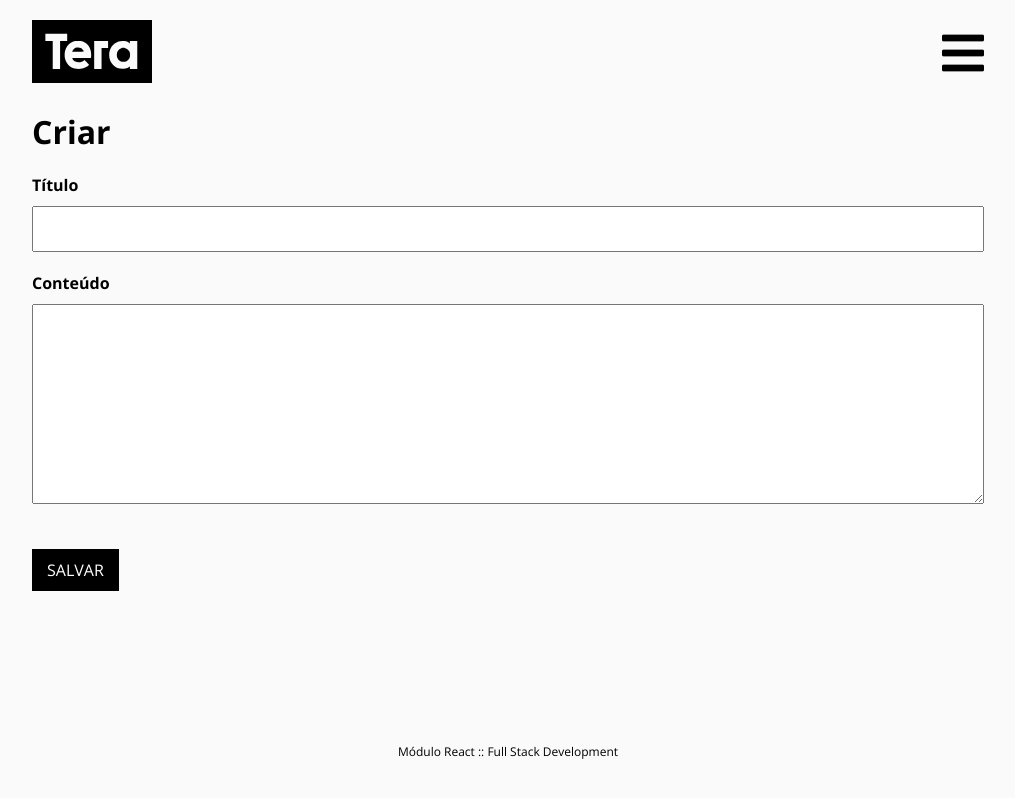
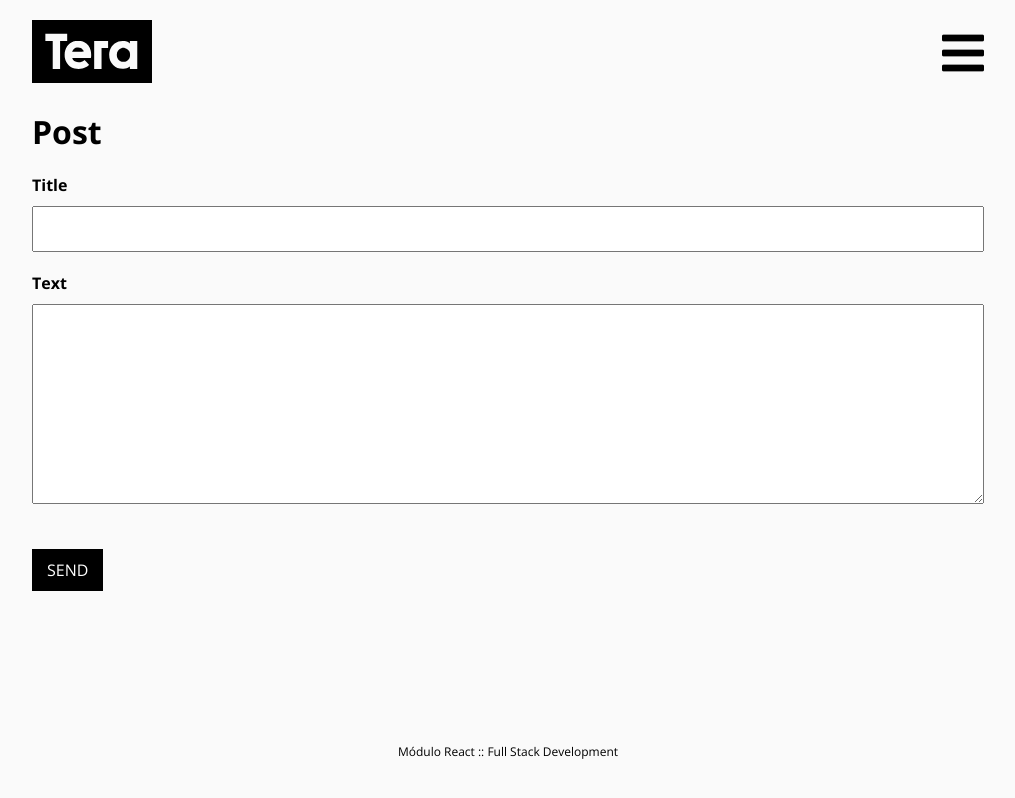
Before and after one commit to gkalvarog/react-tera-project, a React (Create React App) app: page /users/1/post in a window 1280 px wide. Shown: the whole page, without its empty margins (132-1147 px from the left). Built offline with nearby package versions, Linux system fonts and the light colour scheme.

Commit message:
add state, using now context - global, cleaning the hard coded parts

```diff
--- a/src/App.js
+++ b/src/App.js
@@ -1,6 +1,6 @@
 /* eslint-disable no-unused-vars */
 
-import React from "react";
+import React, { useState } from "react";
 import { Routes, Route, Link, BrowserRouter } from "react-router-dom";
 
 import Home from "./components/pages/Home";
@@ -8,12 +8,17 @@ import Users from "./components/pages/Users";
 import UserBlog from "./components/pages/UserBlog";
 import UserPostForm from "./components/pages/UserPostForm";
 
+import { CurUserContext } from "./components/contexts/CurUserContext";
+
 import "./styles/normalize.css";
 import "./styles/fontawesome.min.css";
 import "./styles/main.css";
 
 function App() {
+  const [curUser, setCurUser] = useState("");
+
   return (
+    <CurUserContext.Provider value={{ curUser, setCurUser }}>
       <BrowserRouter>
         <Routes>
           <Route path="/" element={<Home />} />
@@ -22,6 +27,7 @@ function App() {
           <Route path="/users/:userId/post" element={<UserPostForm />} />
         </Routes>
       </BrowserRouter>
+    </CurUserContext.Provider>
   );
 }
 
--- /dev/null
+++ b/src/components/contexts/CurUserContext.jsx
@@ -0,0 +1,3 @@
+import React, { createContext } from "react";
+
+export const CurUserContext = createContext(null);
--- a/src/components/molecules/DrawerMenu.jsx
+++ b/src/components/molecules/DrawerMenu.jsx
@@ -1,10 +1,16 @@
-import React from "react";
-import { Link } from "react-router-dom";
+/* eslint-disable no-unused-vars */
+
+import React, { useContext } from "react";
+import { Link, useParams } from "react-router-dom";
 
 import Drawer from "@mui/material/Drawer";
 import { List, ListItem } from "@mui/material";
 
+import { CurUserContext } from "../contexts/CurUserContext";
+
 export default function DrawerMenu(props) {
+  const { curUser, setCurUser } = useContext(CurUserContext);
+
   return (
     <Drawer
       anchor="right"
@@ -21,7 +27,7 @@ export default function DrawerMenu(props) {
         </ListItem>
 
         <ListItem>
-          <Link to="/users/1/post">Write Post</Link>
+          <Link to={`/users/${curUser}/post`}>Write Post</Link>
         </ListItem>
       </List>
     </Drawer>
--- a/src/components/pages/Home.jsx
+++ b/src/components/pages/Home.jsx
@@ -1,13 +1,15 @@
-import React, { useEffect, useState } from "react";
+import React, { useEffect, useState, useContext } from "react";
 import { useNavigate } from "react-router-dom";
 import logo from "../../images/logo.svg";
 import Loading from "../atoms/Loading";
 
+import { CurUserContext } from "../contexts/CurUserContext";
+
 export default function Home() {
   const navigate = useNavigate();
   const [users, setUsers] = useState([]);
-  const [curUser, setCurUser] = useState("");
   const [isLoading, setIsLoading] = useState(true);
+  const { curUser, setCurUser } = useContext(CurUserContext);
 
   useEffect(() => {
     fetch("https://63cf09718a780ae6e6710dbe.mockapi.io/users")
--- a/src/components/pages/UserPostForm.jsx
+++ b/src/components/pages/UserPostForm.jsx
@@ -1,23 +1,62 @@
-import React from "react";
+import React, { useState } from "react";
+import { useParams } from "react-router-dom";
 
 import Default from "../templates/Default";
+import Loading from "../atoms/Loading";
 
 export default function UserPostForm() {
-  return (
+  const { userId } = useParams();
+
+  const [title, setTitle] = useState("");
+  const [content, setContent] = useState("");
+  const [isLoading, setIsLoading] = useState(false);
+
+  const handleFormSubmit = (e) => {
+    e.preventDefault();
+
+    setIsLoading(true);
+
+    fetch(`https://63cf09718a780ae6e6710dbe.mockapi.io/users/${userId}/posts`, {
+      method: "POST",
+      body: JSON.stringify({ title, content }),
+      headers: { "Content-Type": "application/json" },
+    }).then(() => {
+      setTitle("");
+      setContent("");
+      setIsLoading(false);
+    });
+  };
+
+  return isLoading ? (
+    <Loading />
+  ) : (
     <Default>
       <div className="create-post">
-        <h1>Criar</h1>
+        <h1>Post</h1>
 
-        <form className="create-post__form">
+        <form onSubmit={handleFormSubmit} className="create-post__form">
           <div className="create-post__form-name">
-            <label htmlFor="name">Título</label>
-            <input type="text" id="name" name="title" />
+            <label htmlFor="name">Title</label>
+            <input
+              value={title}
+              onChange={(e) => setTitle(e.target.value)}
+              type="text"
+              id="name"
+              name="title"
+            />
           </div>
+
           <div className="create-post__form-content">
-            <label htmlFor="content">Conteúdo</label>
-            <textarea name="content" id="content"></textarea>
+            <label htmlFor="content">Text</label>
+            <textarea
+              value={content}
+              onChange={(e) => setContent(e.target.value)}
+              name="content"
+              id="content"
+            ></textarea>
           </div>
-          <button className="button-primary">Salvar</button>
+
+          <button className="button-primary">Send</button>
         </form>
       </div>
     </Default>
```
Lines whose indentation alone changed are shown as unchanged.
